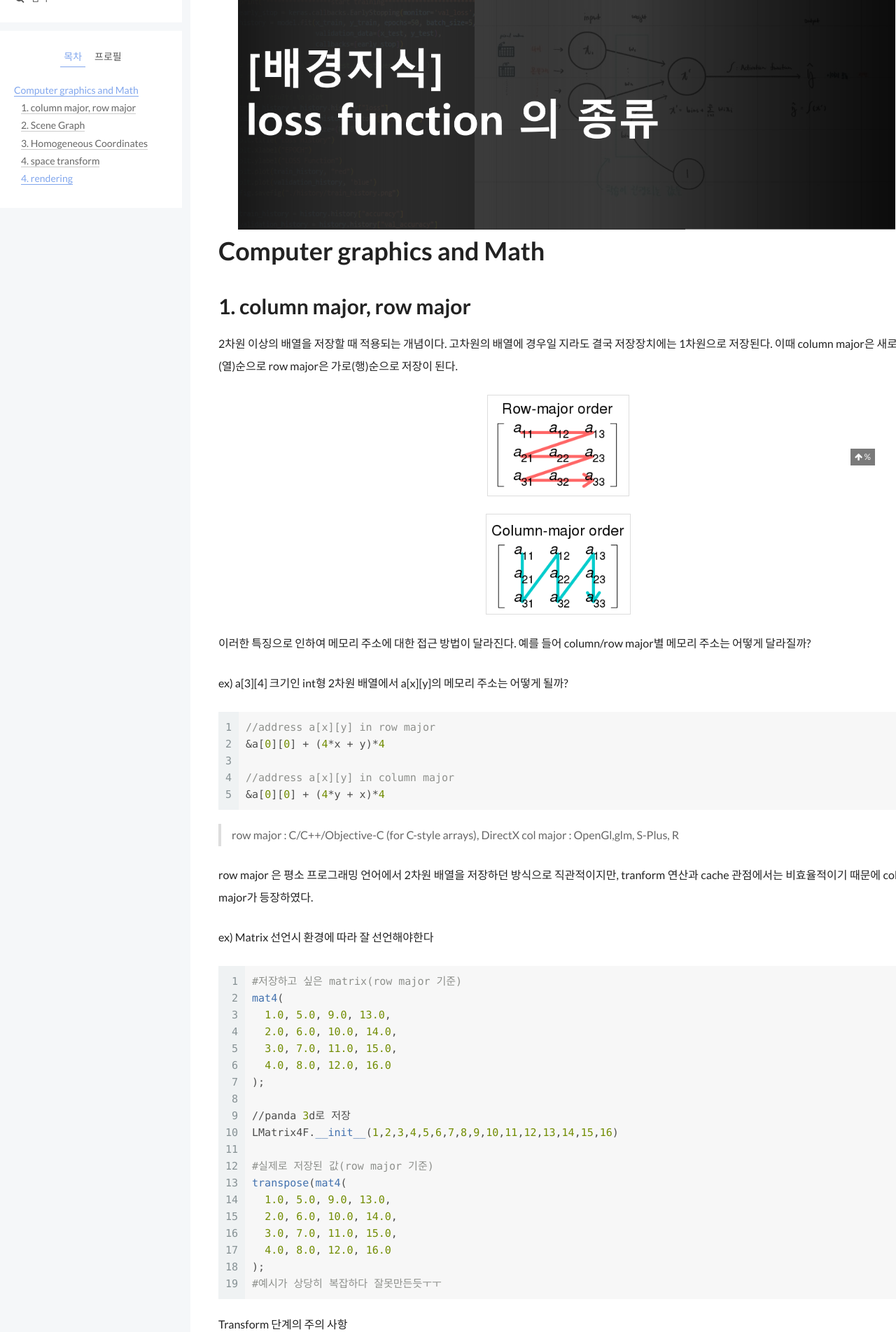
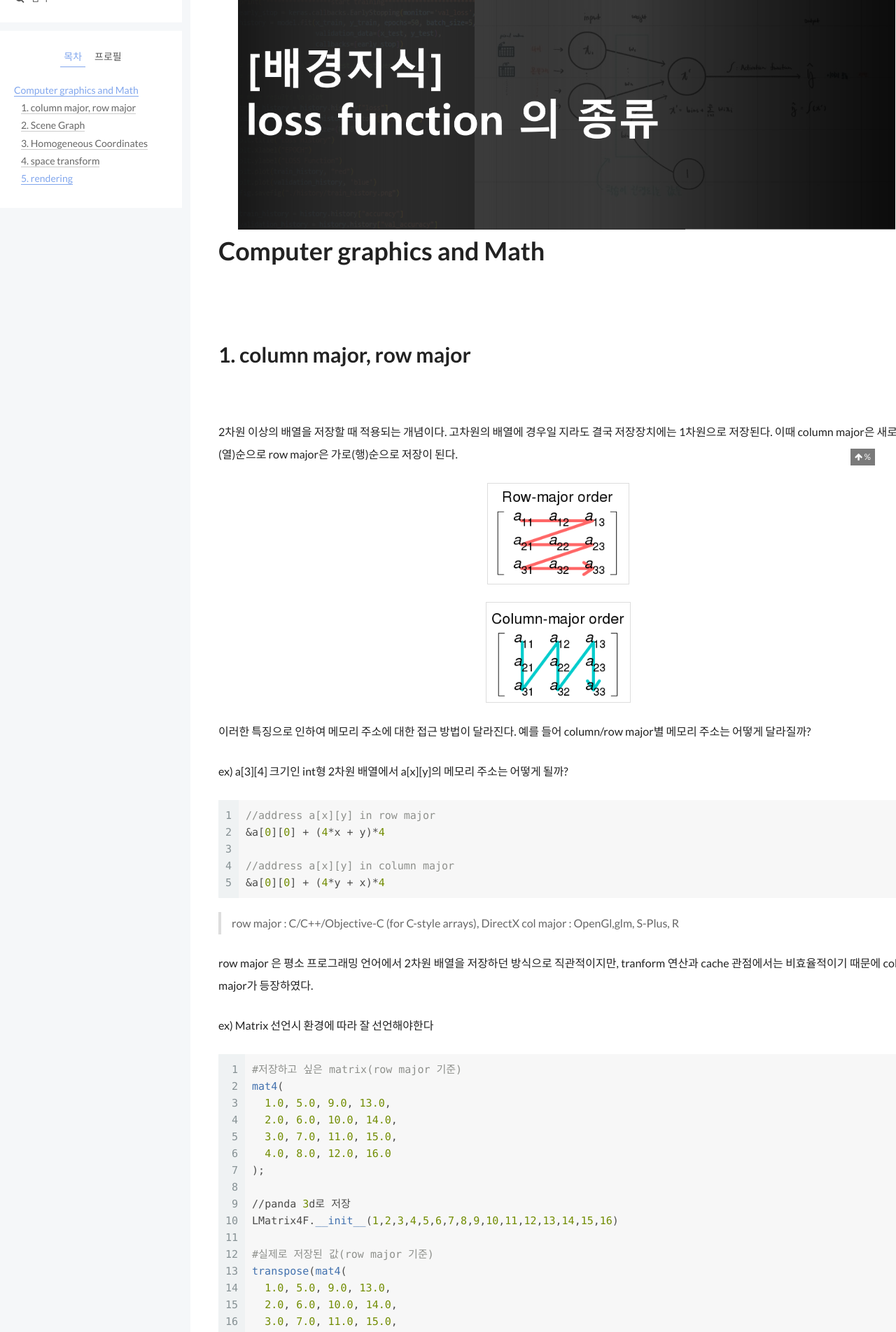
Before and after one commit to donguk071/donguk071.github.io, a Jekyll site: the page built from _posts/2023-04-04-CGandMath.md, in a window 1280 px wide. Shown: the part 335-2238 px from the top of the page at 70% size. Built offline with Jekyll 4.4.1, drawn with Linux system fonts in a browser that asks for light colours; comment, search, counter and statistics services are not loaded; some of the changed text lies outside the part shown.

Commit message:
blog : update post

```diff
--- a/_posts/2023-04-04-CGandMath.md
+++ b/_posts/2023-04-04-CGandMath.md
@@ -11,7 +11,12 @@ published: true
 
 # Computer graphics and Math
 
+<br/>
+<br/>
+
 ## 1. **column major, row major**
+
+<br/>
 
 2차원 이상의 배열을 저장할 때 적용되는 개념이다. 고차원의 배열에 경우일 지라도 결국 저장장치에는 1차원으로 저장된다. 이때 column major은 새로(열)순으로 row major은 가로(행)순으로 저장이 된다.
 
@@ -85,21 +90,38 @@ RHS : 주로 column major와 함께 사용된다.
 
 </aside>
 
+<br/>
+
 ## 2. Scene Graph
+
+<br/>
 
 ![Untitled](/assets/post_images/CGandMath/Untitled%202.png)
 
 graph 나 tree 와 유사한 hieraticial구조로 node를 저장하는 것, 이러한 구조가 obj 이동의 연산을 더욱 쉽게 만들어주며, 이는 그래픽스에서 너무나 중요하고 필수적인 구조이다 (저명한 이야기기 때문에 따로 자세한 설명은 생략하도록 하겠다)
 
+<br/>
+
+
 ## 3. Homogeneous Coordinates
+
+<br/>
 
 왜 x,y,z 축만이 존재하는 좌표계에서 4x4의 transformation matrix 를 사용할까?  바로 rotation과 translation을 하나의 행렬로 정의하기 위해서 이다.
 
+<br/>
+
 ## 4. space transform
+
+<br/>
 
 앞서 계속 transform 이라는 용어를 사용하였다. transform은 어떠한 물체 등의 중심 좌표를 바꾸는 과정 혹은 matrix 라고 볼 수 있다.
 
-## 4. **rendering**
+<br/>
+
+## 5. rendering
+
+<br/>
 
 3d scene 을 2d 이미지로 변환 투영하는 과정을 의미한다. 가볍게 개념정도만  정리하고 넘어가겠다.
 
```
